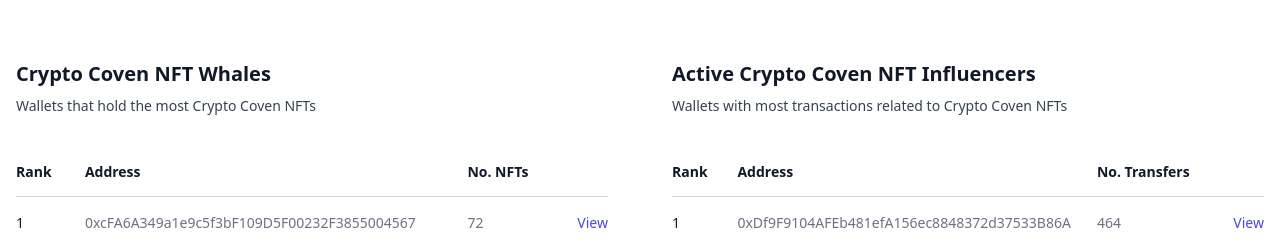
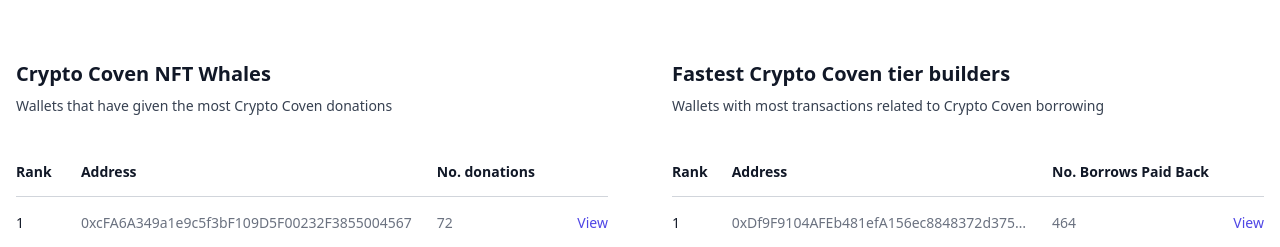
Before and after one commit to yanjaaw/chedda, a React (Create React App) app: page /contract in a window 1280 px wide. Shown: the part 197-444 px from the top of the page. Built offline with nearby package versions, Linux system fonts and the light colour scheme; a web font is replaced by a local one; what wagmi would draw is missing.

Commit message:
EPNS:ing

```diff
--- a/src/App.js
+++ b/src/App.js
@@ -4,31 +4,42 @@
 import Category from "./pages/Category";
 import Contract from "./pages/Contract";
 import "./App.scss";
+import { EmbedSDK } from "@epnsproject/frontend-sdk-staging";
 
 const BASE_URL = "https://backend-kovan.epns.io/apis";
-const CHANNEL_ADDRESS = "0x94c3016ef3e503774630fC71F59B8Da9f7D470B7";
+
+// EPNS Channel
+const CHANNEL_ADDRESS = "0x266067057613Cb64B79967A00Aa2059687aF86ba";
+
+// useEffect(() => {
+//   if (account) { // 'your connected wallet address'
+//     EmbedSDK.init({
+//       headerText: 'Hello DeFi', // optional
+//       targetID: 'sdk-trigger-id', // mandatory
+//       appName: 'consumerApp', // mandatory
+//       user: account, // mandatory
+//       viewOptions: {
+//           type: 'sidebar', // optional [default: 'sidebar', 'modal']
+//           showUnreadIndicator: true, // optional
+//           unreadIndicatorColor: '#cc1919',
+//           unreadIndicatorPosition: 'bottom-right',
+//       },
+//       theme: 'light',
+//       onOpen: () => {
+//         console.log('-> client dApp onOpen callback');
+//       },
+//       onClose: () => {
+//         console.log('-> client dApp onClose callback');
+//       }
+//     });
+//   }
+
+//   return () => {
+//     EmbedSDK.cleanup();
+//   };
+// }, []);
 
 function App() {
-  // const { library, active, account, chainId } = useWeb3React();
-
-  // // create state components to fetch all the notifications.
-  // const [isSubscribed, setIsSubscribed] = useState(false);
-
-  // // channel details
-  // const [channel, setChannel] = useState(null);
-  // // load channel details on start
-  // useEffect(() => {
-  //   if (!account) return;
-  //   // on page load, fetch channel details
-  //   channels.getChannelByAddress(CHANNEL_ADDRESS, BASE_URL).then((data) => {
-  //     setChannel(data);
-  //   });
-  //   // fetch if user is subscribed to channel
-  //   channels.isUserSubscribed(account, CHANNEL_ADDRESS).then((res) => {
-  //     console.log(res);
-  //     setIsSubscribed(res);
-  //   });
-  // }, [account]);
   return (
     <BrowserRouter>
       <Routes>
--- a/src/components/tables/InfluencerChart.js
+++ b/src/components/tables/InfluencerChart.js
@@ -2,10 +2,10 @@
   return (
     <div className="mb-32">
       <h2 className="text-xl font-semibold text-gray-900">
-        Active {name} NFT Influencers
+        Fastest {name} tier builders
       </h2>
       <p className="mt-2 text-sm text-gray-700">
-        Wallets with most transactions related to {name} NFTs
+        Wallets with most transactions related to {name} borrowing
       </p>
       <div className="mt-8 flex flex-col">
         <div className="-my-2 -mx-4 overflow-x-auto sm:-mx-6 lg:-mx-8">
@@ -30,7 +30,7 @@
                     scope="col"
                     className="py-3.5 px-3 text-left text-sm font-semibold text-gray-900"
                   >
-                    No. Transfers
+                    No. Borrows Paid Back
                   </th>
                   <th
                     scope="col"
--- a/src/components/tables/TopChart.js
+++ b/src/components/tables/TopChart.js
@@ -7,10 +7,10 @@
   return (
     <div className="mb-32">
       <h2 className="text-xl font-semibold text-gray-900">
-        Top {formattedCategoryName} NFT Collections
+        Top {formattedCategoryName} Donation Categories
       </h2>
       <p className="mt-2 text-sm text-gray-700">
-        Best performing NFT collections of all time
+        Best performing Borrowers of All Time
       </p>
       <div className="mt-8 flex flex-col">
         <div className="-my-2 -mx-4 overflow-x-auto sm:-mx-6 lg:-mx-8">
@@ -28,19 +28,19 @@
                     scope="col"
                     className="py-3.5 px-3 text-left text-sm font-semibold text-gray-900"
                   >
-                    Collection
+                    Category
                   </th>
                   <th
                     scope="col"
                     className="py-3.5 px-3 text-left text-sm font-semibold text-gray-900"
                   >
-                    Total Volume
+                    Total Borrowed
                   </th>
                   <th
                     scope="col"
                     className="py-3.5 px-3 text-left text-sm font-semibold text-gray-900"
                   >
-                    Total Sales
+                    Total Given Back
                   </th>
                   <th
                     scope="col"
--- a/src/components/tables/WhaleChart.js
+++ b/src/components/tables/WhaleChart.js
@@ -3,7 +3,7 @@
     <div className="mb-32">
       <h2 className="text-xl font-semibold text-gray-900">{name} NFT Whales</h2>
       <p className="mt-2 text-sm text-gray-700">
-        Wallets that hold the most {name} NFTs
+        Wallets that have given the most {name} donations
       </p>
       <div className="mt-8 flex flex-col">
         <div className="-my-2 -mx-4 overflow-x-auto sm:-mx-6 lg:-mx-8">
@@ -28,7 +28,7 @@
                     scope="col"
                     className="py-3.5 px-3 text-left text-sm font-semibold text-gray-900"
                   >
-                    No. NFTs
+                    No. donations
                   </th>
                   <th
                     scope="col"
--- a/src/pages/Category.js
+++ b/src/pages/Category.js
@@ -11,19 +11,11 @@
   const formattedCategoryName =
     spacedCategoryName.charAt(0).toUpperCase() + spacedCategoryName.slice(1);
 
-  // TODO: query subgraph here
-  // const [result, reexecuteQuery] = useQuery({
-  //   query: SearchPodcastsQuery,
-  //   variables: { category },
-  // });
-  // const { data, fetching, error } = result;
-  // if (data) console.log(data);
-
   return (
     <Layout>
       <div className="max-w-7xl mx-auto px-4 py-16">
         <h1 className="text-3xl leading-8 font-bold tracking-tight text-gray-900 sm:text-4xl mb-16">
-          {formattedCategoryName} NFT Movers
+          {formattedCategoryName} Funding Movers
         </h1>
         {/* <p className="text-base text-gray-700">
           Wallets who
```
Also changed, not shown: src/pages/Contract.js (+0 -8 lines).
